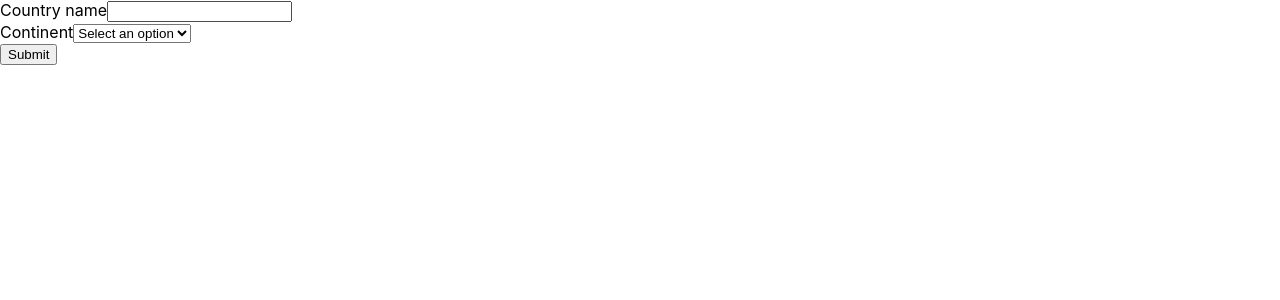
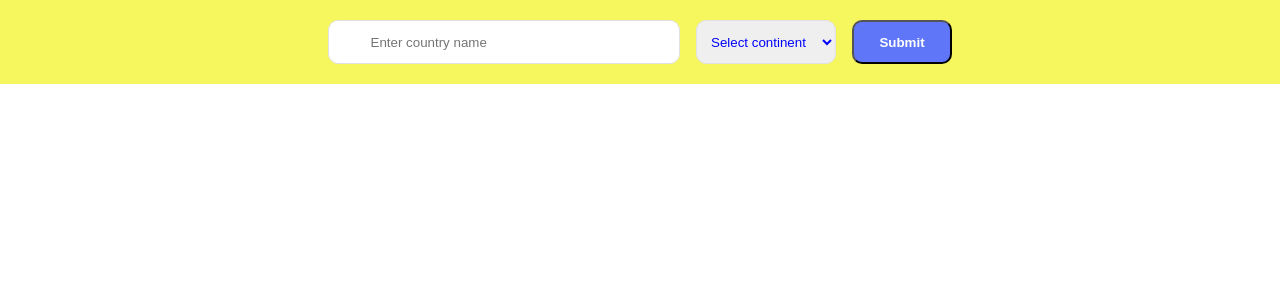
Before and after one commit to donmonty/countries-frontend, a React (Create React App) app: page / in a window 1280 px wide. Shown: the top 300 px of the page. Built offline with nearby package versions, Linux system fonts and the light colour scheme.

Commit message:
Added basic styles to search bar

```diff
--- a/src/components/SearchBar/Bar.js
+++ b/src/components/SearchBar/Bar.js
@@ -3,6 +3,7 @@ import { Formik, Form } from 'formik'
 import * as Yup from 'yup'
 import Select from './Select';
 import Input from './Input';
+import styles from './Bar.module.css';
 
 import { useDispatch, useSelector } from "react-redux";
 import { loadCountries } from "../../store/countries";
@@ -14,7 +15,7 @@ function Bar () {
   const lastQuery = useSelector(countries => countries.lastQuery);
 
   const continentOptions = [
-    { key: 'Select an option', value: null },
+    { key: 'Select continent', value: null },
     // { key: 'Select an option', value: '' },
     { key: 'Americas', value: 'Americas' },
     { key: 'Europe', value: 'Europe' },
@@ -47,7 +48,7 @@ function Bar () {
       onSubmit={onSubmit}
     >
       {formik => (
-        <Form>
+        <Form className={styles.container}>
           <Input
             label='Country name'
             name='name'
@@ -60,7 +61,7 @@ function Bar () {
           />
 
 
-          <button type='submit'>Submit</button>
+          <button className={styles.submitButton} type='submit'>Submit</button>
         </Form>
       )}
     </Formik>
--- /dev/null
+++ b/src/components/SearchBar/Bar.module.css
@@ -0,0 +1,14 @@
+.container {
+  display: flex;
+  justify-content: center;
+  padding: 20px;
+  background-color: #F6F75F;
+}
+
+.submitButton {
+  background-color: #5F76F8;
+  width: 100px;
+  color: white;
+  border-radius: 10px;
+  font-weight: 600;
+}
--- a/src/components/SearchBar/Input.js
+++ b/src/components/SearchBar/Input.js
@@ -1,13 +1,21 @@
 import React from 'react'
 import { Field, ErrorMessage } from 'formik'
+import styles from './Input.module.css';
 // import TextError from './TextError'
 
 function Input (props) {
   const { label, name, ...rest } = props
   return (
-    <div className='form-control'>
-      <label htmlFor={name}>{label}</label>
-      <Field id={name} name={name} {...rest} />
+    <div className={styles.container}>
+      {/* <label htmlFor={name}>{label}</label> */}
+      {/* <span className={styles.searchIcon} ></span> */}
+      <Field
+        className={styles.field}
+        placeholder='Enter country name'
+        id={name}
+        name={name}
+        {...rest}
+      />
       {/* <ErrorMessage component={TextError} name={name} /> */}
     </div>
   )
--- /dev/null
+++ b/src/components/SearchBar/Input.module.css
@@ -0,0 +1,38 @@
+/* .container {
+  display: flex;
+  flex-direction: column;
+} */
+
+.main-input {
+  width: 530px;
+  margin: 0 auto;
+  margin-bottom: 35px;
+}
+
+.container {
+  width: 350px;
+  border-radius: 10px;
+  border: 1px solid #dfe1e5;
+  display: flex;
+  justify-content: center;
+  align-items: center;
+  margin-right: 16px;
+  background-color: white;
+}
+
+.field {
+  width: 275px;
+  height: 40px;
+  border: none;
+  outline: none;
+  padding-left: 10px;
+}
+
+.searchIcon {
+  background-image: url('https://i.dlpng.com/static/png/91009_preview.png');
+  background-repeat: no-repeat;
+  background-position: center;
+  background-size: contain;
+  width: 18px;
+  height: 18px;
+}
--- a/src/components/SearchBar/Select.js
+++ b/src/components/SearchBar/Select.js
@@ -1,5 +1,6 @@
 import React from 'react'
 import { Field } from 'formik'
+import styles from './Select.module.css';
 //import TextError from './TextError'
 
 function Select (props) {
@@ -7,8 +8,8 @@ function Select (props) {
   return (
     <div>
     {/* <div className='form-control'> */}
-      <label htmlFor={name}>{label}</label>
-      <Field as='select' id={name} name={name} {...rest}>
+      {/* <label htmlFor={name}>{label}</label> */}
+      <Field className={styles.field} as='select' id={name} name={name} {...rest}>
         {options.map(option => {
           return (
             <option key={option.value} value={option.value}>
--- /dev/null
+++ b/src/components/SearchBar/Select.module.css
@@ -0,0 +1,13 @@
+.field {
+  width: 140px;
+  border-radius: 10px;
+  border: 1px solid #dfe1e5;
+  height: 44px;
+  padding-left: 10px;
+  padding-right: 10px;
+  margin-right: 16px;
+  color: blue;
+  /* display: flex;
+  justify-content: center;
+  align-items: center; */
+}
```
